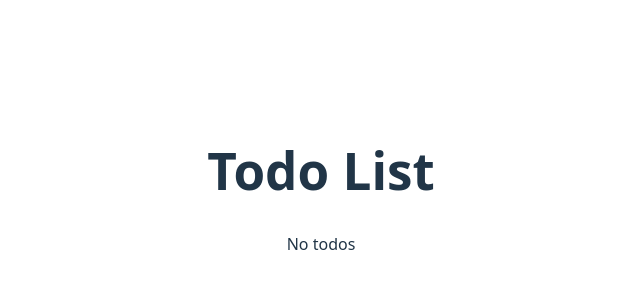
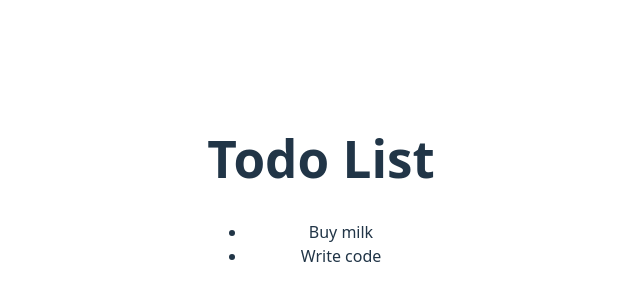
Before and after one commit to kevinsmasters/vibetodo, a React (Vite) app: page / in a window 1280 px wide. Shown: the part 210-510 px from the top of the page, without its empty margins (319-959 px from the left). Built offline with nearby package versions, Linux system fonts and the light colour scheme.

Commit message:
add test for todo list, add in rough todo list and conditional

```diff
--- a/src/App.tsx
+++ b/src/App.tsx
@@ -1,11 +1,24 @@
 import './App.css'
+
+const todos = [
+  { id: 1, text: 'Buy milk' },
+  { id: 2, text: 'Write code' },
+];
 
 function App() {
 
   return (
     <div>
       <h1>Todo List</h1>
-      <p>No todos</p>
+      {todos ? (
+        <ul>
+        {todos.map(todo => (
+          <li key={todo.id}>{todo.text}</li>
+        ))}
+      </ul>
+      ) : (
+        <p>No todos</p>
+      )}
     </div>
   )
 }
```
Also changed, not shown: 1 other file (tests, documents, lock files or other folders).
